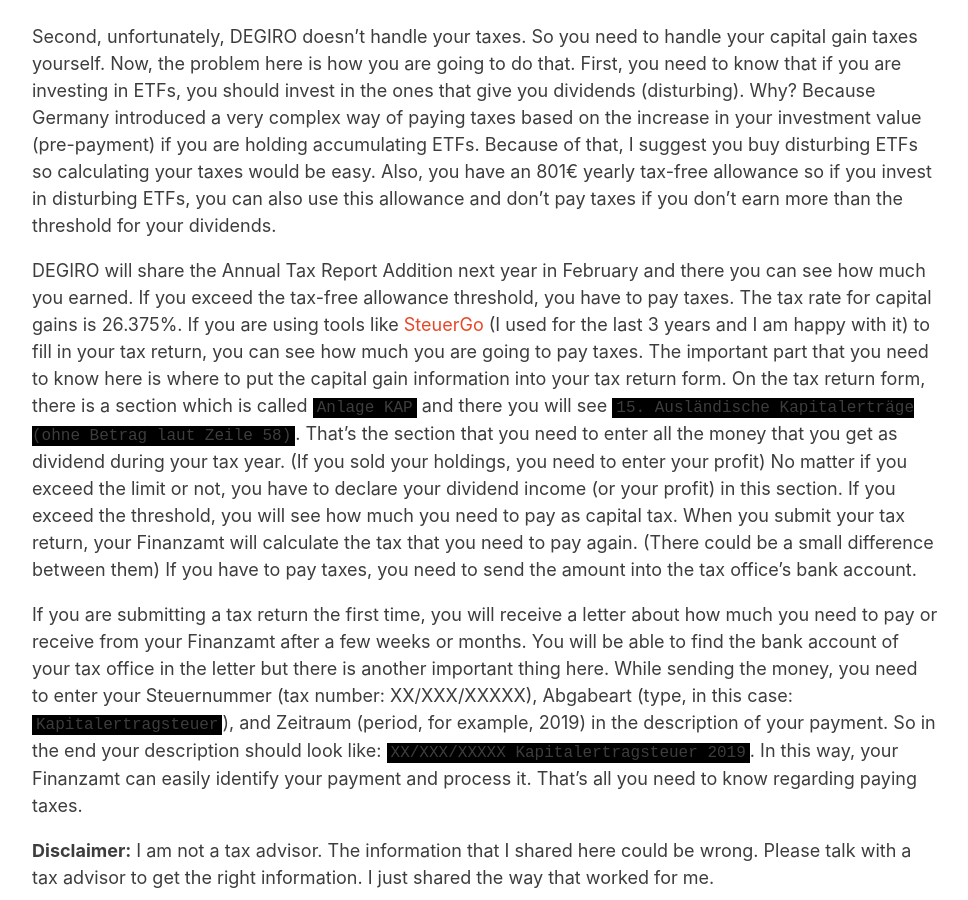
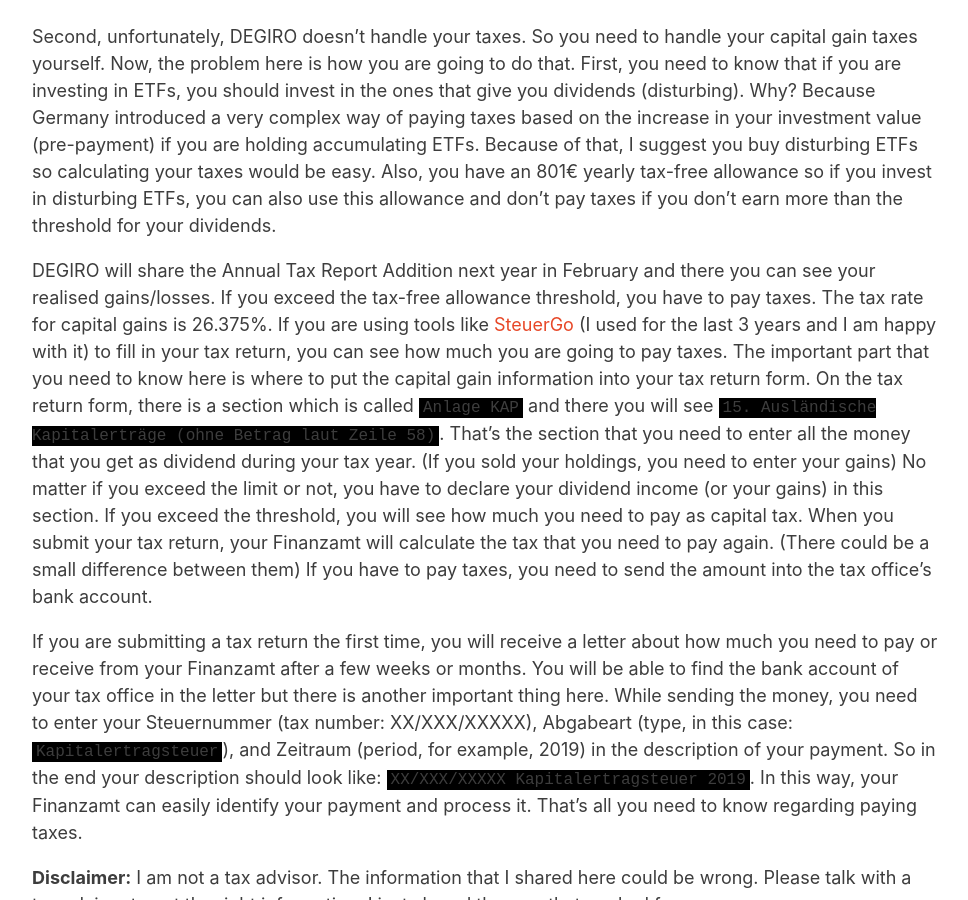
Before and after one commit to mertbulan/mertbulan.github.io, a Jekyll site: the page built from _posts/2020-11-05-how-to-invest-in-germany-via-degiro.md, in a window 1280 px wide and 900 px high, scrolled down 1319 px. Shown: the whole window, without its empty margins (64-1032 px from the left). Built offline with Jekyll 4.4.1, drawn with Linux system fonts in a browser that asks for light colours.

Commit message:
update post

```diff
--- a/_posts/2020-11-05-how-to-invest-in-germany-via-degiro.md
+++ b/_posts/2020-11-05-how-to-invest-in-germany-via-degiro.md
@@ -13,7 +13,7 @@ First, DEGIRO doesn't support English on their degiro.de website. When I talked
 
 Second, unfortunately, DEGIRO doesn't handle your taxes. So you need to handle your capital gain taxes yourself. Now, the problem here is how you are going to do that. First, you need to know that if you are investing in ETFs, you should invest in the ones that give you dividends (disturbing). Why? Because Germany introduced a very complex way of paying taxes based on the increase in your investment value (pre-payment) if you are holding accumulating ETFs. Because of that, I suggest you buy disturbing ETFs so calculating your taxes would be easy. Also, you have an 801€ yearly tax-free allowance so if you invest in disturbing ETFs, you can also use this allowance and don't pay taxes if you don't earn more than the threshold for your dividends.
 
-DEGIRO will share the Annual Tax Report Addition next year in February and there you can see how much you earned. If you exceed the tax-free allowance threshold, you have to pay taxes. The tax rate for capital gains is 26.375%. If you are using tools like [SteuerGo](https://www.steuergo.de) (I used for the last 3 years and I am happy with it) to fill in your tax return, you can see how much you are going to pay taxes. The important part that you need to know here is where to put the capital gain information into your tax return form. On the tax return form, there is a section which is called `Anlage KAP` and there you will see `15. Ausländische Kapitalerträge (ohne Betrag laut Zeile 58)`. That's the section that you need to enter all the money that you get as dividend during your tax year. (If you sold your holdings, you need to enter your profit) No matter if you exceed the limit or not, you have to declare your dividend income (or your profit) in this section. If you exceed the threshold, you will see how much you need to pay as capital tax. When you submit your tax return, your Finanzamt will calculate the tax that you need to pay again. (There could be a small difference between them) If you have to pay taxes, you need to send the amount into the tax office's bank account.
+DEGIRO will share the Annual Tax Report Addition next year in February and there you can see your realised gains/losses. If you exceed the tax-free allowance threshold, you have to pay taxes. The tax rate for capital gains is 26.375%. If you are using tools like [SteuerGo](https://www.steuergo.de) (I used for the last 3 years and I am happy with it) to fill in your tax return, you can see how much you are going to pay taxes. The important part that you need to know here is where to put the capital gain information into your tax return form. On the tax return form, there is a section which is called `Anlage KAP` and there you will see `15. Ausländische Kapitalerträge (ohne Betrag laut Zeile 58)`. That's the section that you need to enter all the money that you get as dividend during your tax year. (If you sold your holdings, you need to enter your gains) No matter if you exceed the limit or not, you have to declare your dividend income (or your gains) in this section. If you exceed the threshold, you will see how much you need to pay as capital tax. When you submit your tax return, your Finanzamt will calculate the tax that you need to pay again. (There could be a small difference between them) If you have to pay taxes, you need to send the amount into the tax office's bank account.
 
 If you are submitting a tax return the first time, you will receive a letter about how much you need to pay or receive from your Finanzamt after a few weeks or months. You will be able to find the bank account of your tax office in the letter but there is another important thing here. While sending the money, you need to enter your Steuernummer (tax number: XX/XXX/XXXXX), Abgabeart (type, in this case: `Kapitalertragsteuer`), and Zeitraum (period, for example, 2019) in the description of your payment. So in the end your description should look like: `XX/XXX/XXXXX Kapitalertragsteuer 2019`. In this way, your Finanzamt can easily identify your payment and process it. That's all you need to know regarding paying taxes.
 
```
